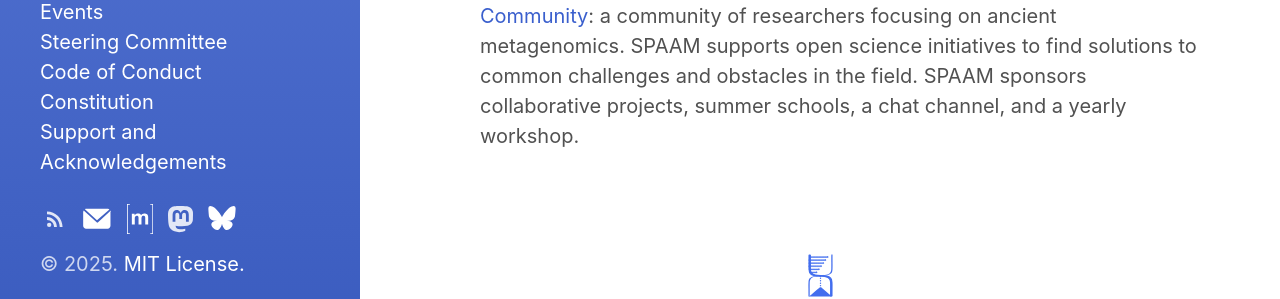
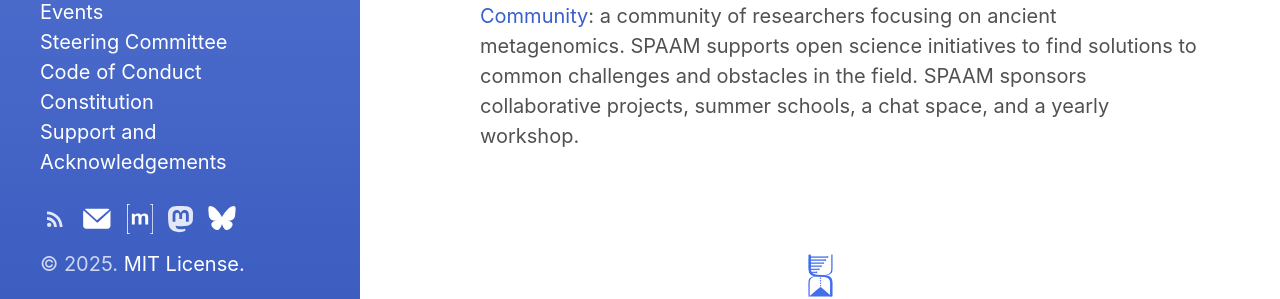
Before and after one commit to haam-community/haam-community.github.io, a Jekyll site: the page built from about.md, in a window 1280 px wide and 900 px high, scrolled down 599 px. Shown: the part 580-879 px from the top of the window. Built offline with Jekyll 4.4.1, drawn with Linux system fonts in a browser that asks for light colours.

Commit message:
Update about.md
Co-authored-by: Thiseas C. Lamnidis <thisseass@gmail.com>

```diff
--- a/about.md
+++ b/about.md
@@ -39,7 +39,7 @@ ____________________________________________________________________
       <a href="https://paasta-community.github.io/about/" target="_blank" rel="noopener noreferrer">Palaeoproteomics And Archaeology, Society for Techniques and Advances (PAASTA) Community</a>: An ECR-led community of researchers working with palaeoproteomics, the study of ancient proteins. An open and supportive environment committed to promoting and facilitating collaborative and open science!
     </li>
     <li>
-      <a href="https://www.spaam-community.org/about/" target="_blank" rel="noopener noreferrer">Standards, Precautions, and Advances in Ancient Metagenomics (SPAAM) Community</a>: a community of researchers focusing on ancient metagenomics. SPAAM supports open science initiatives to find solutions to common challenges and obstacles in the field. SPAAM sponsors collaborative projects, summer schools, a chat channel, and a yearly workshop.
+      <a href="https://www.spaam-community.org/about/" target="_blank" rel="noopener noreferrer">Standards, Precautions, and Advances in Ancient Metagenomics (SPAAM) Community</a>: a community of researchers focusing on ancient metagenomics. SPAAM supports open science initiatives to find solutions to common challenges and obstacles in the field. SPAAM sponsors collaborative projects, summer schools, a chat space, and a yearly workshop.
     </li>
   </ul>
 </div>
```
